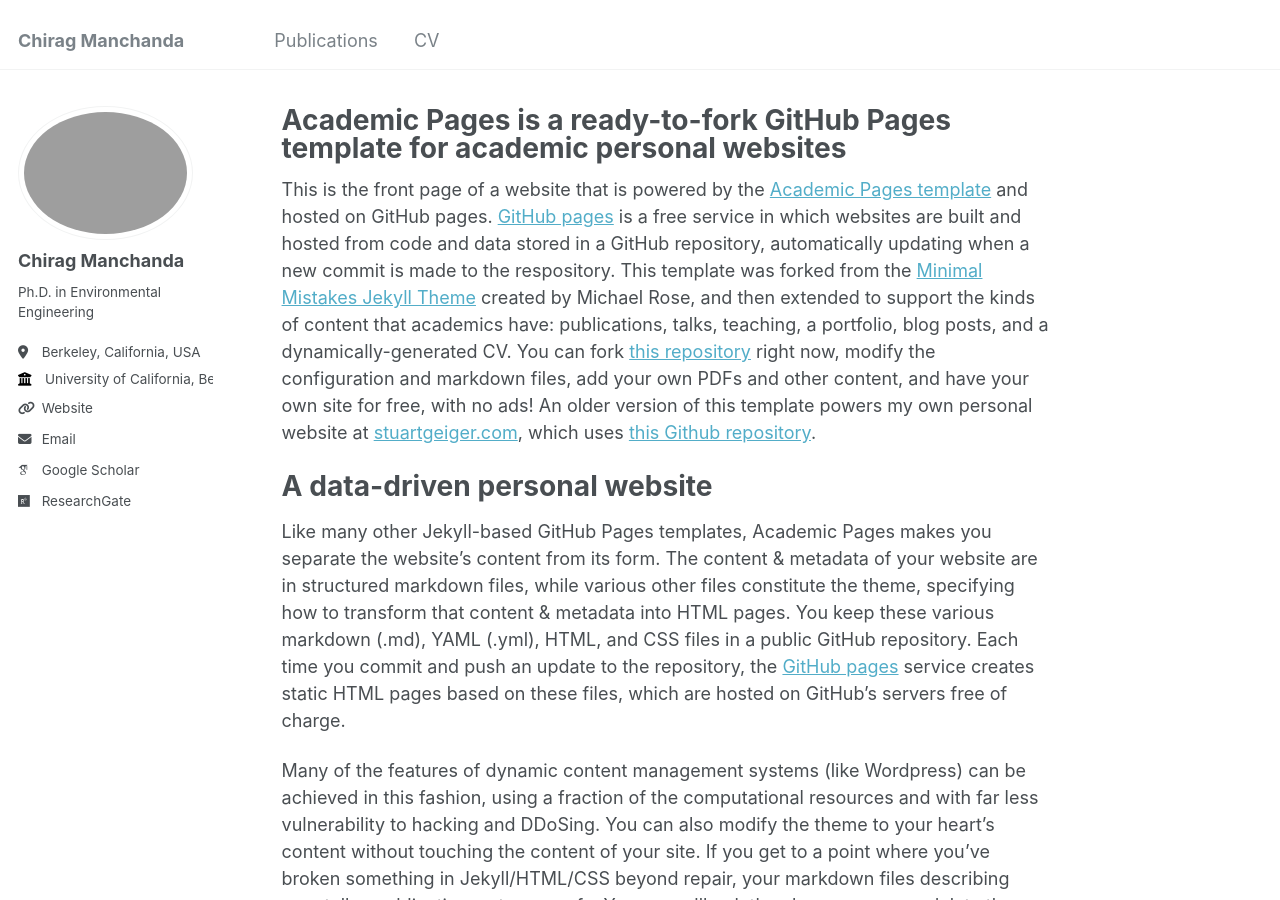
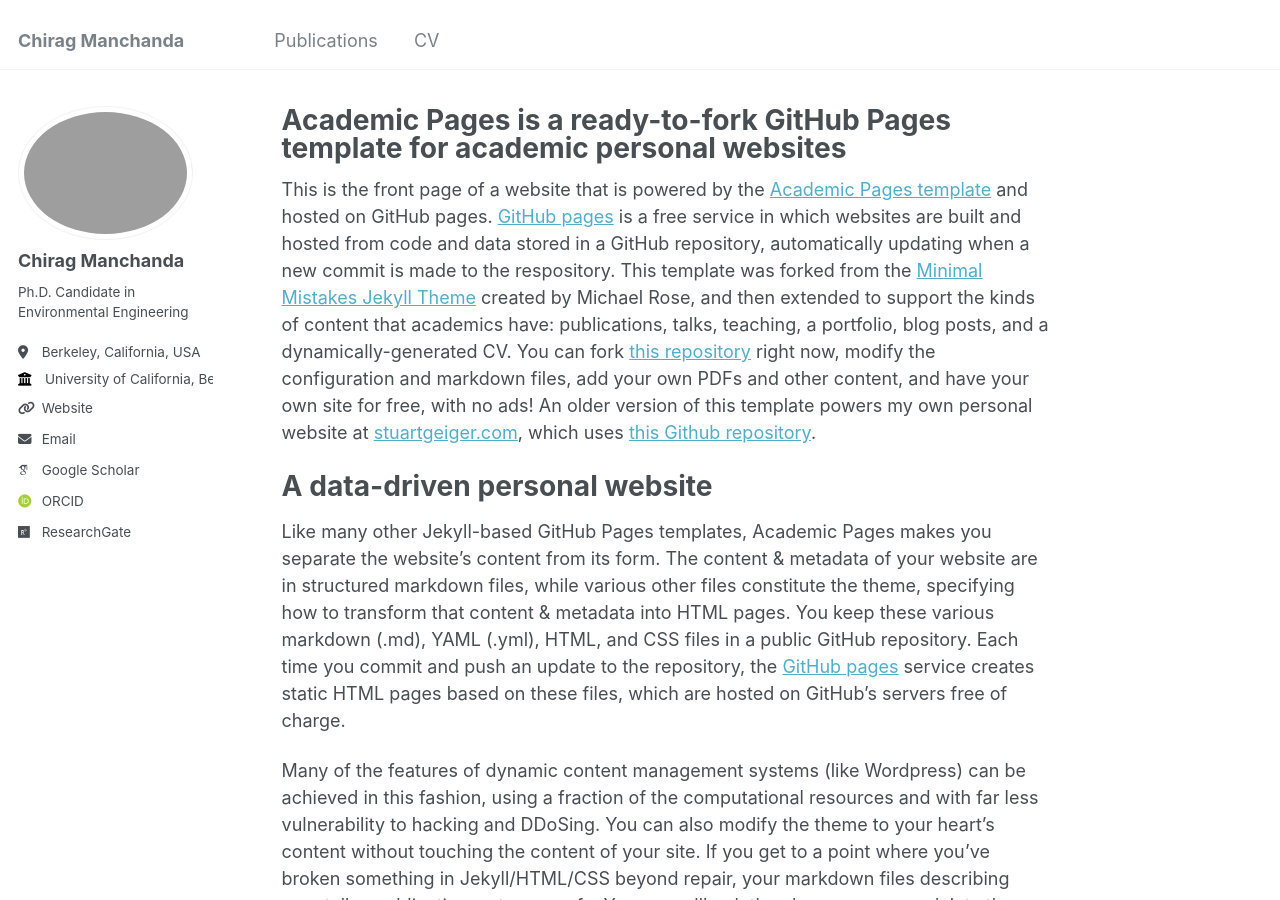
Before and after one commit to chirag-manchanda/chirag-manchanda.github.io, a Jekyll site: the page built from _pages/about.md, in a window 1280 px wide and 900 px high. Built offline with Jekyll 4.4.1, drawn with Linux system fonts in a browser that asks for light colours; some web fonts are replaced.

Commit message:
Update _config.yml

```diff
--- a/_config.yml
+++ b/_config.yml
@@ -24,7 +24,7 @@
   avatar           : "Chirag_Headshot.jpeg"
   name             : "Chirag Manchanda"
   pronouns         : # example: "she/her"
-  bio              : "Ph.D. in Environmental Engineering"
+  bio              : "Ph.D. Candidate in Environmental Engineering"
   location         : "Berkeley, California, USA"
   employer         : "University of California, Berkeley"
   uri              : chirag-manchanda.github.io
@@ -34,7 +34,7 @@
   arxiv            : # URL - Update with the correct link to your profile
   googlescholar    : "https://scholar.google.com/citations?user=gmq8-rAAAAAJ&hl=en"
   impactstory      : # URL
-  orcid            : #"http://orcid.org/yourorcidurl"
+  orcid            : "https://orcid.org/my-orcid?orcid=0000-0001-7492-9208"
   semantic         : # URL
   pubmed           : #"https://www.ncbi.nlm.nih.gov/pubmed/?term=john+snow"
   researchgate     : "https://www.researchgate.net/profile/Chirag-Manchanda"
```
